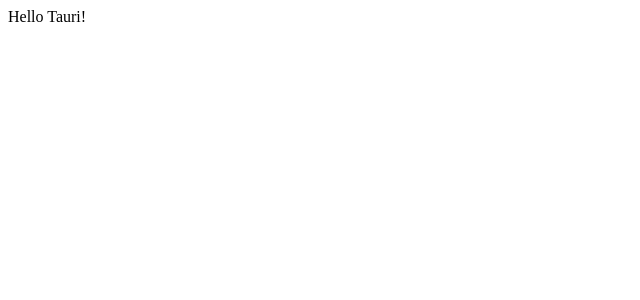
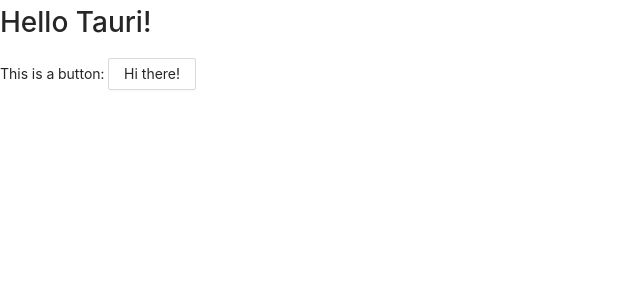
Before and after one commit to yamgent/tauri-boilerplate, a React app: page / in a window 1280 px wide. Shown: the top 300 px of the page, without its empty margins (0-640 px from the left). Built offline with nearby package versions, Linux system fonts and the light colour scheme.

Commit message:
Add antd

```diff
--- a/package.json
+++ b/package.json
@@ -9,7 +9,10 @@
   },
   "devDependencies": {
     "@types/react-dom": "^17.0.3",
+    "antd": "^4.15.1",
+    "css-loader": "^5.2.1",
     "html-webpack-plugin": "^5.3.1",
+    "style-loader": "^2.0.0",
     "ts-loader": "^8.1.0",
     "typescript": "^4.2.4",
     "webpack": "^5.31.2",
--- a/src/App/index.tsx
+++ b/src/App/index.tsx
@@ -1,5 +1,13 @@
 import * as React from "react";
+import { Button } from "antd";
 
 export default function App() {
-  return <>Hello Tauri!</>;
+  return (
+    <>
+      <h1>Hello Tauri!</h1>
+      <div>
+        This is a button: <Button>Hi there!</Button>
+      </div>
+    </>
+  );
 }
--- a/src/index.tsx
+++ b/src/index.tsx
@@ -1,5 +1,6 @@
 import * as React from "react";
 import * as ReactDOM from "react-dom";
+import "antd/dist/antd.css";
 import App from "./App";
 
 ReactDOM.render(<App />, document.getElementById("root"));
--- a/webpack.config.js
+++ b/webpack.config.js
@@ -10,6 +10,10 @@
         test: /\.tsx?$/,
         use: "ts-loader",
         exclude: /node_modules/,
+      },
+      {
+        test: /\.css?$/i,
+        use: ["style-loader", "css-loader"],
       },
     ],
   },
```
Also changed, not shown: 1 other file (tests, documents, lock files or other folders).
